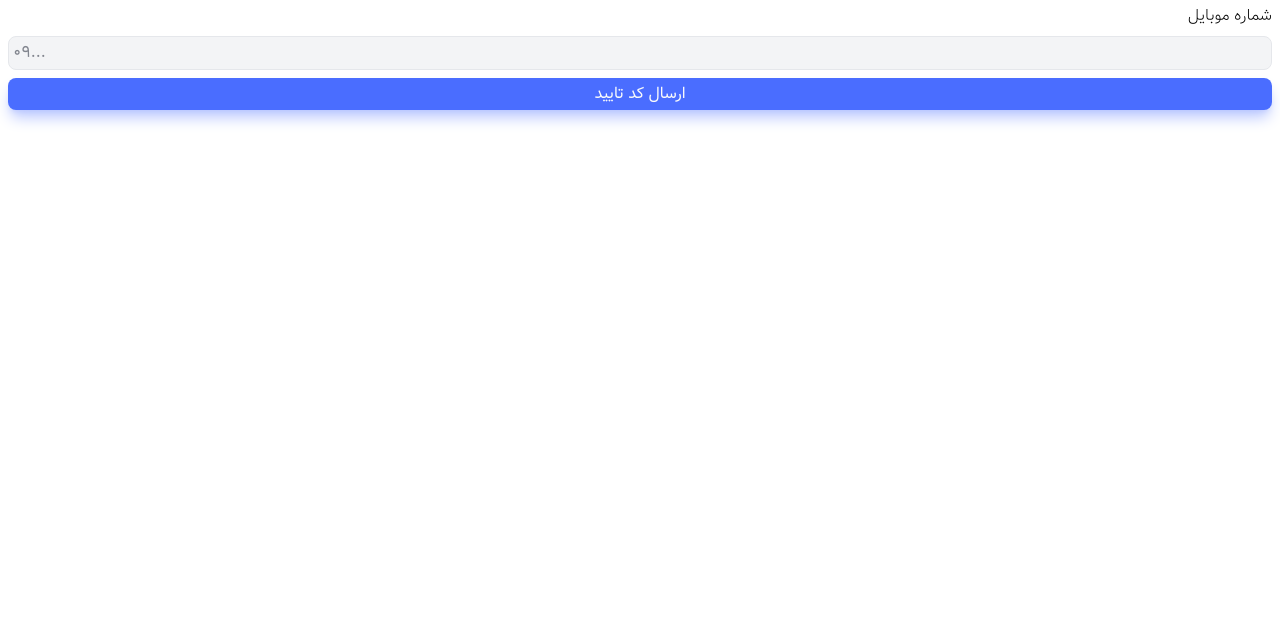
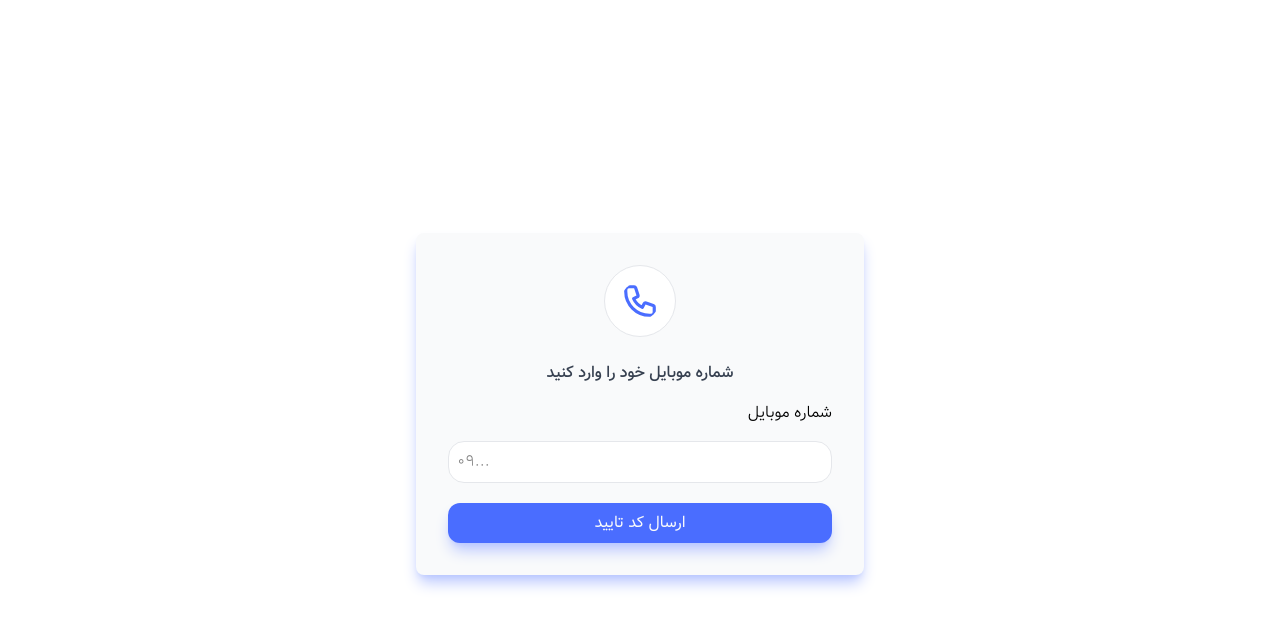
Before and after one commit to pouyaoskuee/Freelancer-App, a React (Vite) app in the folder client/: page /auth in a window 1280 px wide. Shown: the top 628 px of the page. Built offline with nearby package versions, Linux system fonts and the light colour scheme.

Commit message:
style: new ui

```diff
--- a/client/src/features/authentication/SendOTPForm.jsx
+++ b/client/src/features/authentication/SendOTPForm.jsx
@@ -1,16 +1,40 @@
-import {useState} from "react";
-import NumberInput from "../../ui/NumberInput.jsx";
-import {getOtp} from "../../services/authService.js";
-import {useMutation} from "@tanstack/react-query";
-import toast from "react-hot-toast";
+import Loading from "../../ui/Loading.jsx";
+import {HiOutlinePhone} from "react-icons/hi";
+
 
 function SendOtpForm({ phoneNumber , setPhoneNumber ,otpHandler , isLoading }) {
 
 
     return (
-        <section>
-            <NumberInput label={'شماره موبایل'} value={phoneNumber} onChange={e => setPhoneNumber(e.target.value)} otpHandler={otpHandler} isLoading={isLoading}/>
+        <section className={'flex items-center justify-center h-screen'}>
+            <div className={'w-full max-w-md  bg-secondary-50 p-8 rounded-lg shadow-primary-300 shadow-lg'}>
+                <form className={'flex flex-col gap-4'} onSubmit={e => otpHandler(e)}  >
+                    <HiOutlinePhone className={' mx-auto mb-2  text-primary-900 border bg-secondary-0 border-gray-200 rounded-full p-4 size-18'} />
+                    <p className={'font-medium text-center text-secondary-700'}>شماره موبایل خود را وارد کنید</p>
+                    <label
+                        htmlFor="phoneNumber"
+                        className={'font-light'}
+                    >شماره موبایل</label>
+                    <input
+                        dir={'ltr'}
+                        id={'phoneNumber'}
+                        type="number"
+                        value={phoneNumber}
+                        onChange={e => setPhoneNumber(e.target.value)}
+                        className={'w-full font-thin  border border-secondary-200 bg-secondary-0  rounded-2xl p-2 hover:border-primary-500 focus:outline-none focus:bg-white focus:border-primary-500 focus:shadow-lg focus:shadow-primary-200 '}
+                        placeholder={'۰۹...'}
+                    />
 
+                    {
+                        isLoading ? <Loading/>:
+                            <button
+                                type="submit"
+                                className={' w-full btn btn--primary mt-1 rounded-xl py-2'}
+                            >ارسال کد تایید</button>
+                    }
+
+                </form>
+            </div>
         </section>
     );
 }
```
